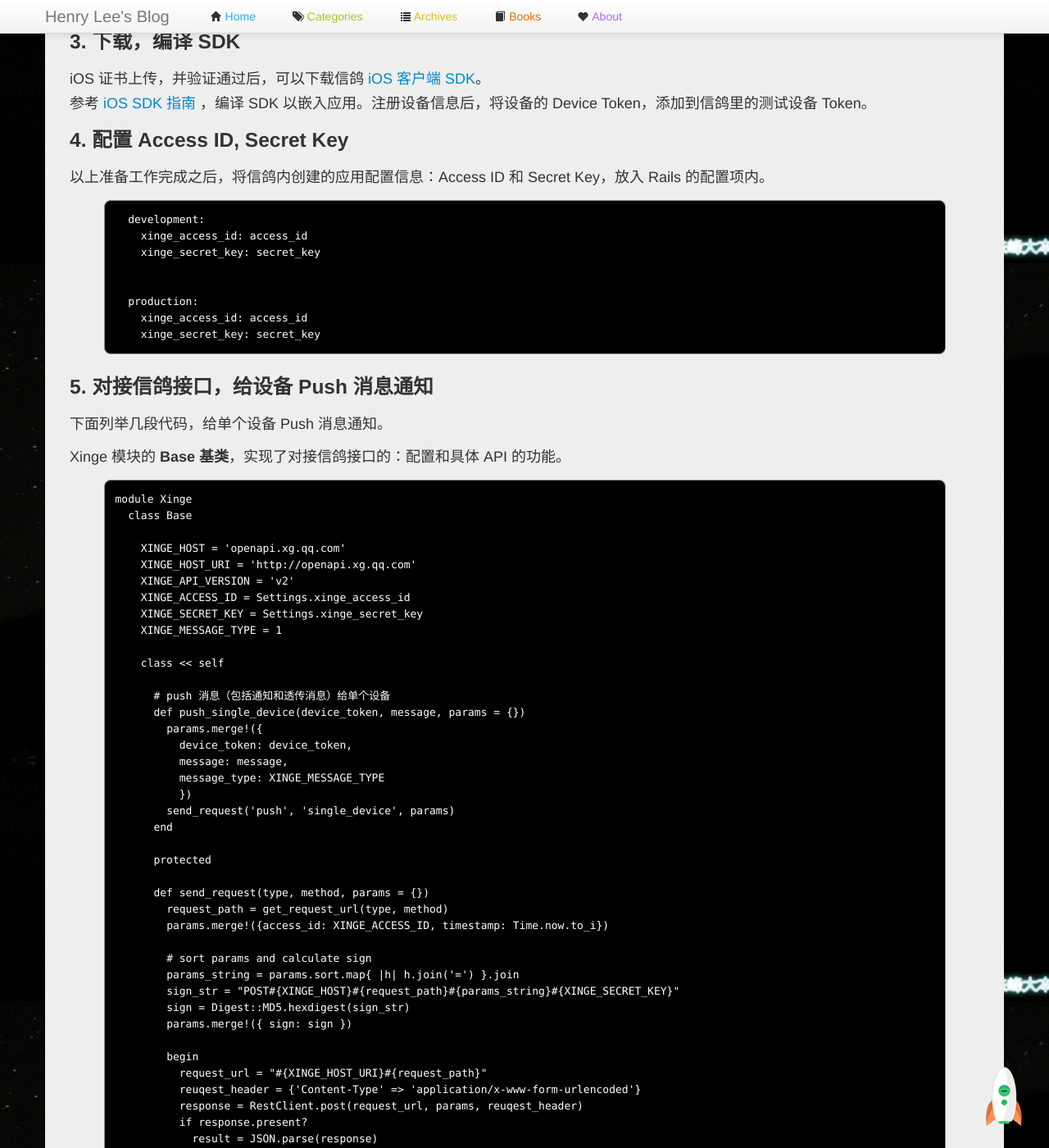
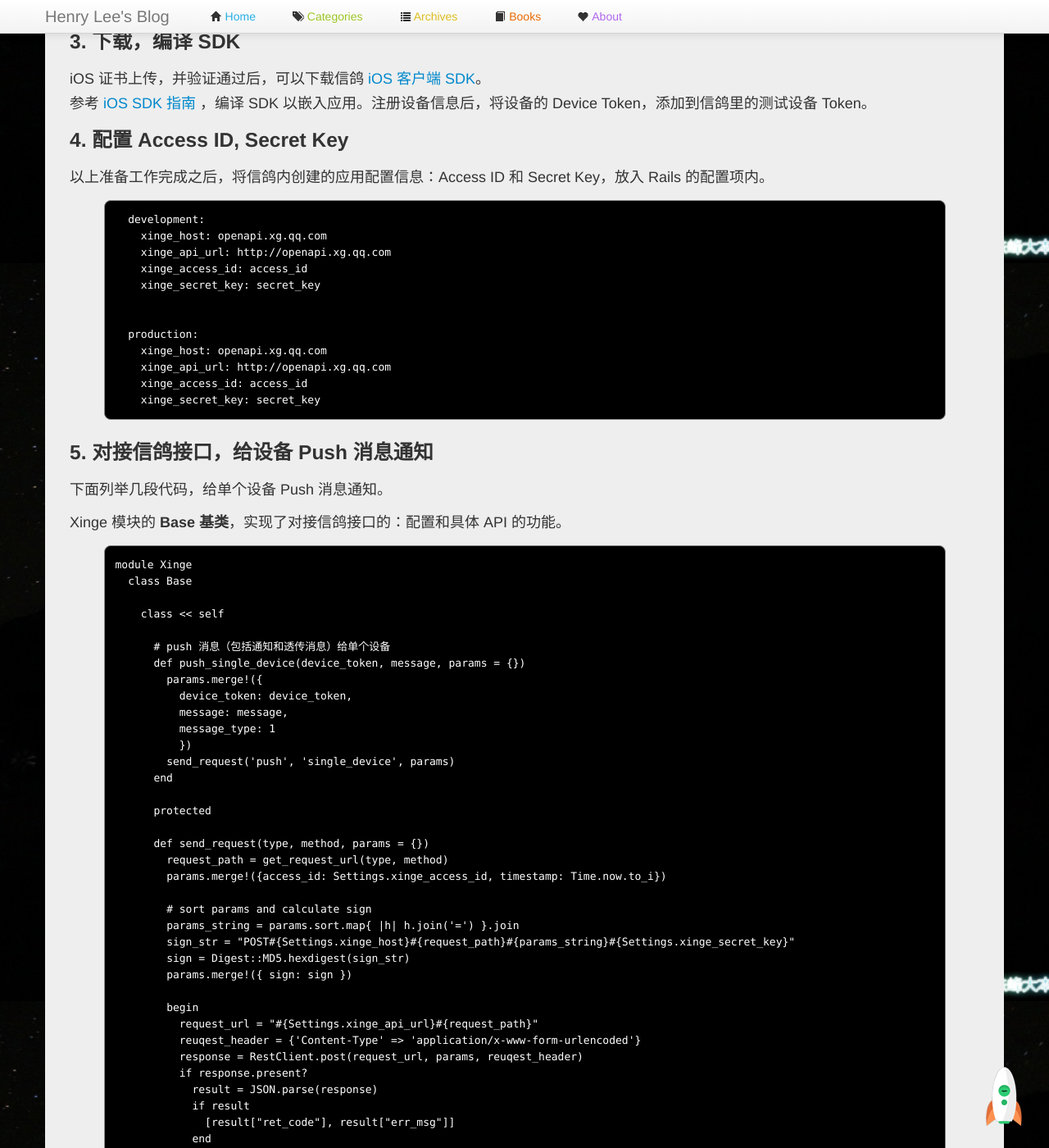
Before and after one commit to manageyp/manageyp.github.com, a Jekyll site: the page built from _posts/2015-05-06-using-xinge-notification-push-services-in-rails.html, in a window 1280 px wide and 1400 px high, scrolled down 579 px. Shown: the whole window at 82% size. Built offline with Jekyll 4.4.1, drawn with Linux system fonts in a browser that asks for light colours; comment, search, counter and statistics services are not loaded; some of the changed text lies outside the part shown.

Commit message:
[Change] using-xinge-notification-push-services-in-rails

```diff
--- a/_posts/2015-05-06-using-xinge-notification-push-services-in-rails.html
+++ b/_posts/2015-05-06-using-xinge-notification-push-services-in-rails.html
@@ -40,11 +40,15 @@ record_on: 2015-05-06
 </p>
 <pre class="prettyprint lang-html">
   development:
+    xinge_host: openapi.xg.qq.com
+    xinge_api_url: http://openapi.xg.qq.com
     xinge_access_id: access_id
     xinge_secret_key: secret_key
 
 
   production:
+    xinge_host: openapi.xg.qq.com
+    xinge_api_url: http://openapi.xg.qq.com
     xinge_access_id: access_id
     xinge_secret_key: secret_key
 </pre>
@@ -56,13 +60,6 @@ record_on: 2015-05-06
 module Xinge
   class Base
 
-    XINGE_HOST = 'openapi.xg.qq.com'
-    XINGE_HOST_URI = 'http://openapi.xg.qq.com'
-    XINGE_API_VERSION = 'v2'
-    XINGE_ACCESS_ID = Settings.xinge_access_id
-    XINGE_SECRET_KEY = Settings.xinge_secret_key
-    XINGE_MESSAGE_TYPE = 1
-
     class << self
 
       # push 消息（包括通知和透传消息）给单个设备
@@ -70,7 +67,7 @@ module Xinge
         params.merge!({
           device_token: device_token,
           message: message,
-          message_type: XINGE_MESSAGE_TYPE
+          message_type: 1
           })
         send_request('push', 'single_device', params)
       end
@@ -79,16 +76,16 @@ module Xinge
 
       def send_request(type, method, params = {})
         request_path = get_request_url(type, method)
-        params.merge!({access_id: XINGE_ACCESS_ID, timestamp: Time.now.to_i})
+        params.merge!({access_id: Settings.xinge_access_id, timestamp: Time.now.to_i})
 
         # sort params and calculate sign
         params_string = params.sort.map{ |h| h.join('=') }.join
-        sign_str = "POST#{XINGE_HOST}#{request_path}#{params_string}#{XINGE_SECRET_KEY}"
+        sign_str = "POST#{Settings.xinge_host}#{request_path}#{params_string}#{Settings.xinge_secret_key}"
         sign = Digest::MD5.hexdigest(sign_str)
         params.merge!({ sign: sign })
 
         begin
-          request_url = "#{XINGE_HOST_URI}#{request_path}"
+          request_url = "#{Settings.xinge_api_url}#{request_path}"
           reuqest_header = {'Content-Type' => 'application/x-www-form-urlencoded'}
           response = RestClient.post(request_url, params, reuqest_header)
           if response.present?
@@ -104,7 +101,7 @@ module Xinge
       end
 
       def get_request_url(type, method)
-        "/#{XINGE_API_VERSION}/#{type}/#{method}"
+        "/v2/#{type}/#{method}"
       end
 
     end
```
